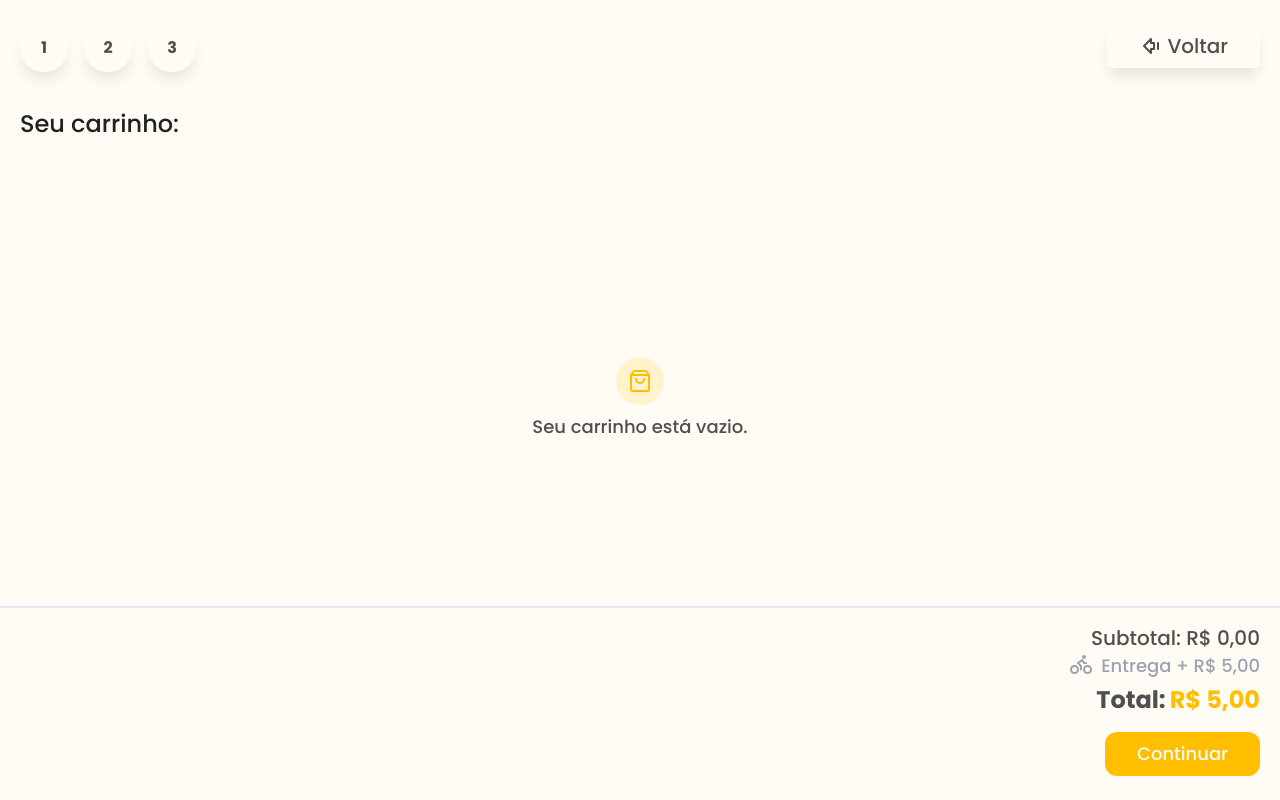
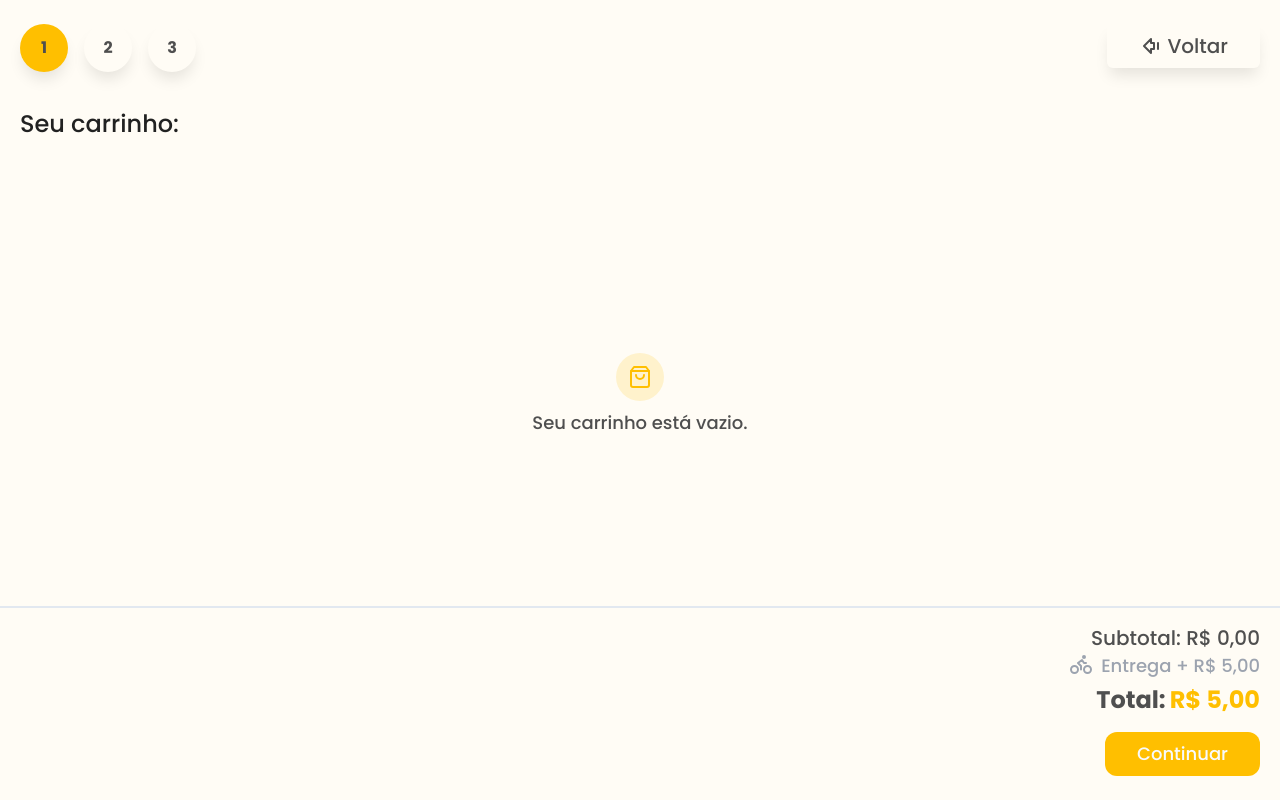
Before and after one commit to Samuka0222/menu-online, a Next.js app: page /cart/your-cart in a window 1280 px wide. Built offline with nearby package versions, Linux system fonts and the light colour scheme.

Commit message:
feat: finished your-cart page

```diff
--- a/app/cart/_components/cart-footer.tsx
+++ b/app/cart/_components/cart-footer.tsx
@@ -3,6 +3,7 @@
 import { Button } from "@/app/_components/ui/button";
 import useCartContext from "@/app/_lib/hooks/useCartContext";
 import { Bike } from "lucide-react";
+import Link from "next/link";
 
 const CartFooter = () => {
   const cartContext = useCartContext();
@@ -11,7 +12,7 @@ const CartFooter = () => {
     throw new Error('Não foi possível encontrar o contexto.')
   }
 
-  const { cartValue } = cartContext;
+  const { cart , cartValue } = cartContext;
 
   return (
     <div className="flex w-full flex-col justify-center items-end border-t-2 pt-4 px-5 py-6">
@@ -23,8 +24,10 @@ const CartFooter = () => {
       </span>
 
       <div className="mt-4">
-        <Button size='lg' className="text-lg rounded-xl">
-          Continuar
+        <Button size='lg' className="text-lg rounded-xl" asChild>
+          <Link href={cart.length < 1 ? '' : '/cart/address'}>
+            Continuar
+          </Link>
         </Button>
       </div>
     </div>
--- a/app/cart/_components/cart-header.tsx
+++ b/app/cart/_components/cart-header.tsx
@@ -1,27 +1,40 @@
+'use client'
+
 import { Button } from "@/app/_components/ui/button";
+import { cn } from "@/app/_lib/utils";
 import { ArrowBigLeftDashIcon } from "lucide-react";
 import Link from "next/link";
+import { usePathname, useRouter } from "next/navigation";
 
 const CartHeader = () => {
+  const pathname = usePathname();
+  const router = useRouter();
+
+  const handleBackClick = () => router.back();
+
   return (
     <header className="flex justify-between px-5 py-6">
-      <div className="flex gap-4">
-        <div className="w-12 h-12 p-4 rounded-full shadow-default flex justify-center items-center font-bold">
+      <div className="flex gap-4 ">
+        <div className={"w-12 h-12 p-4 bg-primary rounded-full shadow-default flex justify-center items-center font-bold"}>
           1
         </div>
-        <div className="w-12 h-12 p-4 rounded-full shadow-default flex justify-center items-center font-bold">
+        <div className={cn(
+          pathname === '/cart/address' || pathname === '/cart/order-resume' ? 'bg-primary' : '',
+          "w-12 h-12 p-4 rounded-full shadow-default flex justify-center items-center font-bold"
+        )}>
           2
         </div>
-        <div className="w-12 h-12 p-4 rounded-full shadow-default flex justify-center items-center font-bold">
+        <div className={cn(
+          pathname === '/cart/order-resume' ? 'bg-primary' : '',
+          "w-12 h-12 p-4 rounded-full shadow-default flex justify-center items-center font-bold"
+        )}>
           3
         </div>
       </div>
 
-      <Button variant='outline' size='lg' className="text-xl" asChild>
-        <Link href='/'>
+      <Button variant='outline' size='lg' className="text-xl" onClick={handleBackClick}>
           <ArrowBigLeftDashIcon className="mr-1" />
           Voltar
-        </Link>
       </Button>
     </header>
   );
--- a/app/cart/_components/user-cart.tsx
+++ b/app/cart/_components/user-cart.tsx
@@ -14,9 +14,9 @@ const UserCart = () => {
   const { cart, addProduct, deleteProduct, removeProduct } = context;
 
   return (
-    <div className="px-5 py-3 h-full w-full items-center">
+    <div className="px-5 py-3 h-full w-full items-center overflow-y-auto">
       <h1 className="text-2xl font-medium text-black mb-4">Seu carrinho:</h1>
-      <div className="flex flex-col gap-4 h-full items-center justify-center">
+      <div className="flex flex-col gap-4 h-full items-center">
         {
           cart.length > 0
             ? cart.map((product) => (
--- a/app/cart/layout.tsx
+++ b/app/cart/layout.tsx
@@ -7,9 +7,9 @@ const CartLayout = ({
   children: React.ReactNode;
 }>) => {
   return (
-    <main className="h-screen w-screen flex flex-col justify-between">
+    <main className="h-screen w-screen flex flex-col justify-between overflow-hidden">
       <CartHeader />
-      <div className="flex flex-1 w-full">
+      <div className="flex flex-1 w-full overflow-y-auto pb-2">
         {children}
       </div>
       <CartFooter />
--- a/app/cart/your-cart/page.tsx
+++ b/app/cart/your-cart/page.tsx
@@ -2,7 +2,7 @@ import UserCart from "../_components/user-cart";
 
 const CartPage = () => {
   return (
-    <main className="w-full">
+    <main className="w-full overflow-hidden">
       <UserCart />
     </main>
   );
```
